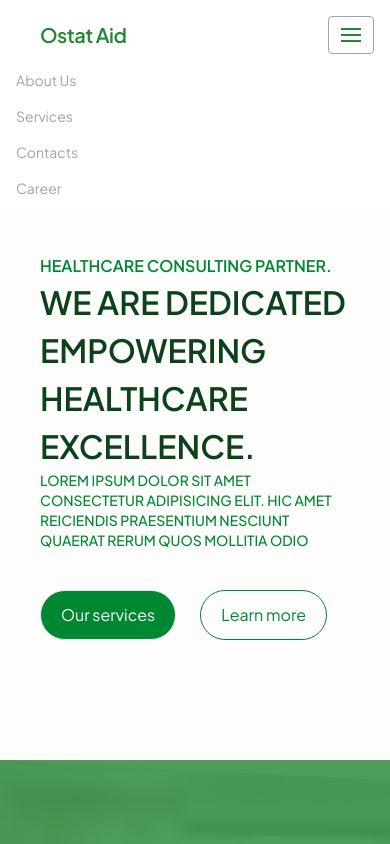
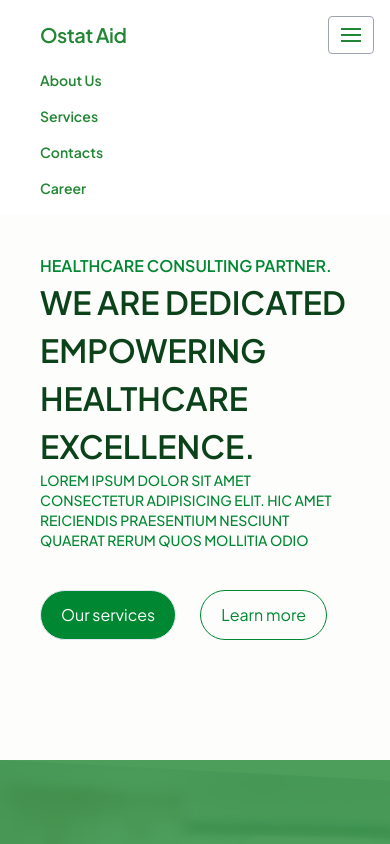
Before and after one commit to DavidWaza/homecare-web, a Next.js app: page / in a window 390 px wide. Both pictures are taken after a click on the button 351 px from the left and 35 px from the top of the page. Shown: the top 844 px of the page. Built offline with nearby package versions, Linux system fonts and the light colour scheme.

Commit message:
fix: mobile header

```diff
--- a/src/components/Headers/MobileHeader.tsx
+++ b/src/components/Headers/MobileHeader.tsx
@@ -27,32 +27,32 @@ const MobileNav = () => {
           </button>
         </div>
         <div
-          className={`w-full block flex-grow lg:flex lg:items-center lg:w-auto ${
+          className={`w-full block flex-grow lg:flex lg:items-center lg:w-auto px-6 ${
             isOpen ? "" : "hidden"
           }`}
         >
           <div className="text-sm lg:flex-grow">
             <Link
               href="/about"
-              className="block mt-4 lg:inline-block lg:mt-0 text-gray-400 hover:text-white mr-4"
+              className="block mt-4 lg:inline-block lg:mt-0 font-semibold text-[#228634] hover:text-white mr-4"
             >
               About Us
             </Link>
             <Link
               href="/services"
-              className="block mt-4 lg:inline-block lg:mt-0 text-gray-400 hover:text-white mr-4"
+              className="block mt-4 lg:inline-block lg:mt-0 font-semibold text-[#228634] hover:text-white mr-4"
             >
               Services
             </Link>
             <Link
               href="/contacts"
-              className="block mt-4 lg:inline-block lg:mt-0 text-gray-400 hover:text-white mr-4"
+              className="block mt-4 lg:inline-block lg:mt-0 font-semibold text-[#228634] hover:text-white mr-4"
             >
               Contacts
             </Link>
             <Link
               href="/career"
-              className="block mt-4 lg:inline-block lg:mt-0 text-gray-400 hover:text-white"
+              className="block mt-4 lg:inline-block lg:mt-0 font-semibold text-[#228634] hover:text-white"
             >
               Career
             </Link>
```
